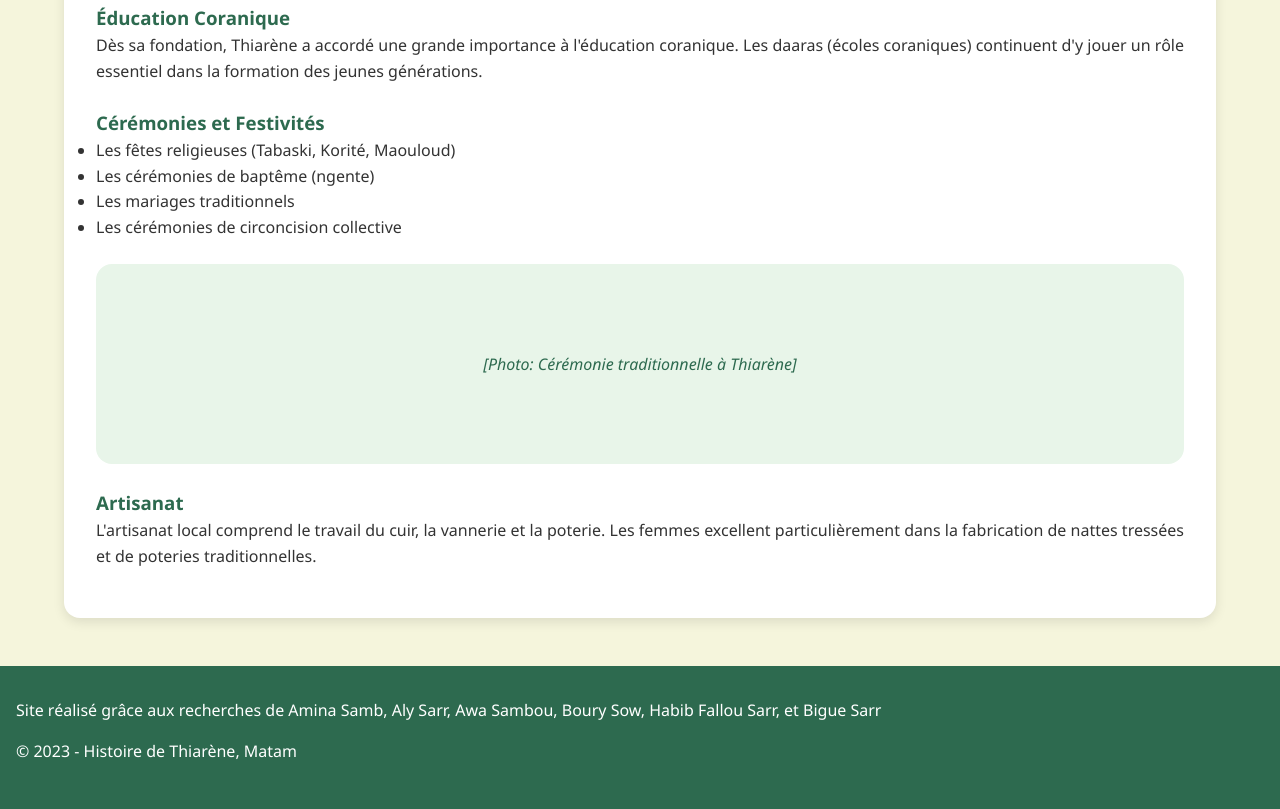
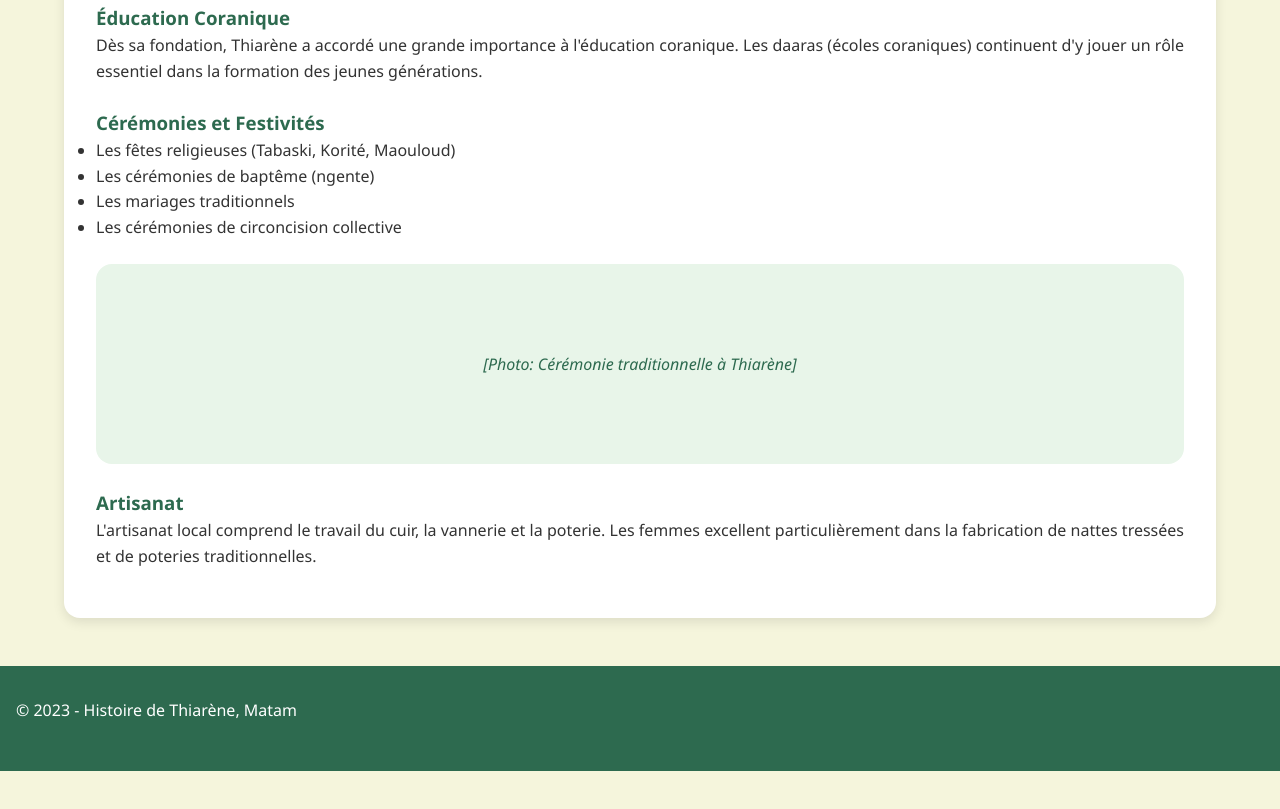
Before and after one commit to thulo-ty4/Mon-projet-, a plain HTML site: page index.html in a window 1280 px wide. Shown: the part 3640-4449 px from the top of the page. After the commit the page ends 4411 px from the top, so only its background shows below. Drawn offline with Linux system fonts and the light colour scheme.

Commit message:
Update index.html

```diff
--- a/index.html
+++ b/index.html
@@ -385,7 +385,6 @@
   </main>
 
   <footer>
-    <p>Site réalisé grâce aux recherches de Amina Samb, Aly Sarr, Awa Sambou, Boury Sow, Habib Fallou Sarr, et Bigue Sarr</p>
     <p>© 2023 - Histoire de Thiarène, Matam</p>
   </footer>
 
```
